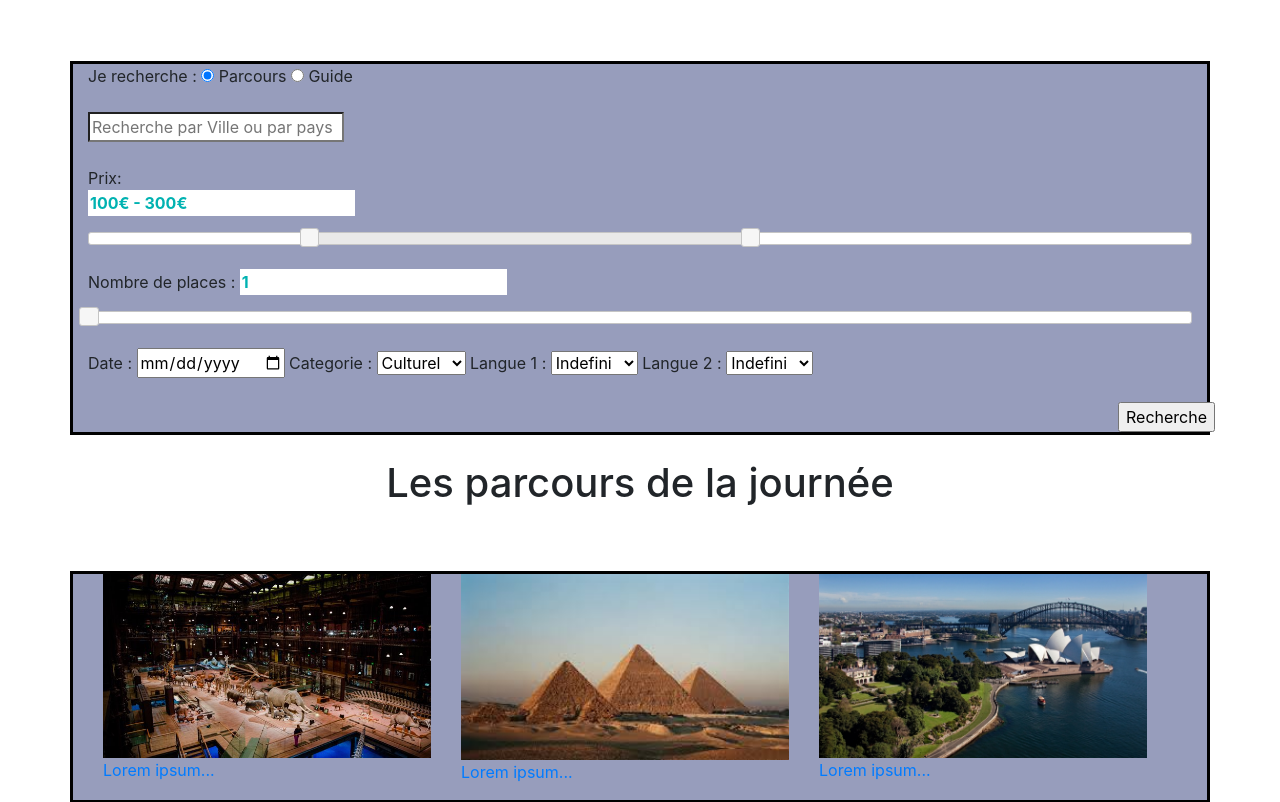
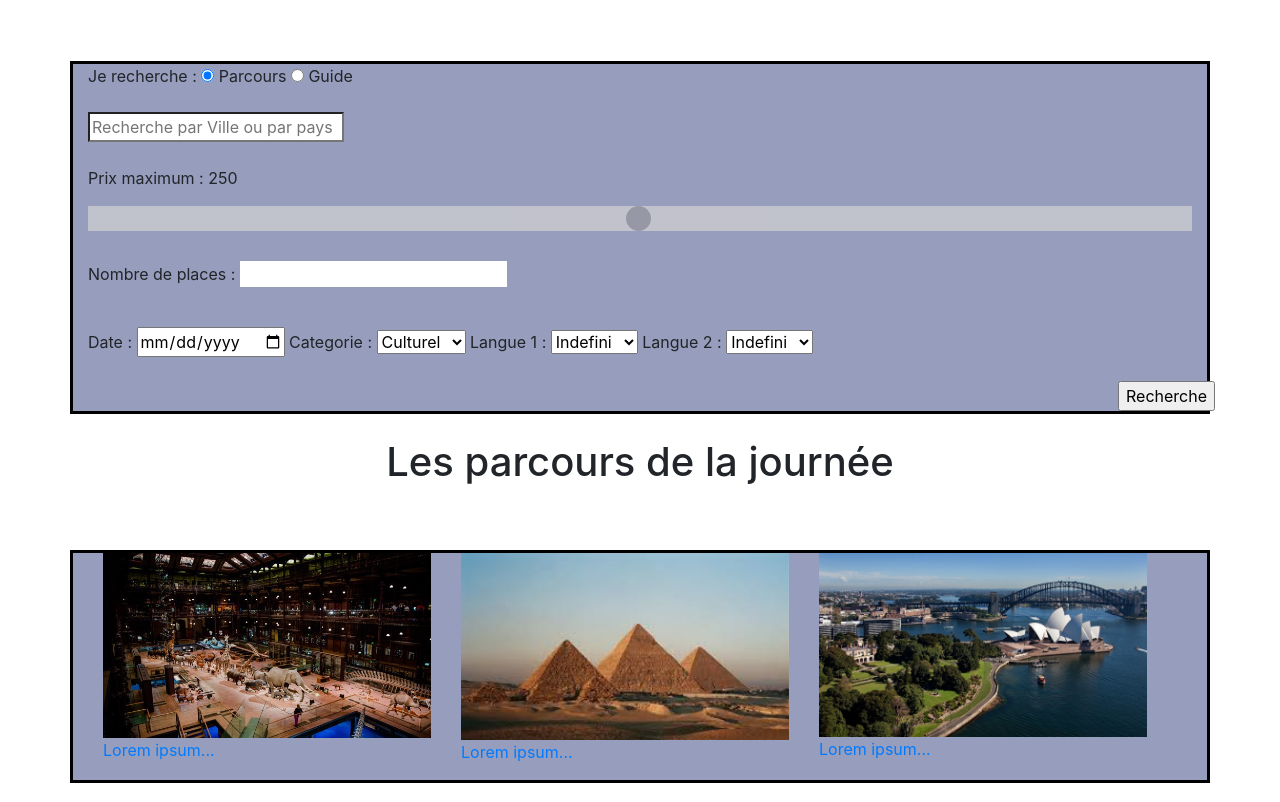
Before and after one commit to Pierremardos/Viaxe, a PHP site: page / in a window 1280 px wide. Shown: the part 227-1029 px from the top of the page. Run offline with PHP 8.4, Linux system fonts and the light colour scheme; some libraries are stand-ins or nearby versions.

Commit message:
JS correction recheche parcours

```diff
--- /dev/null
+++ b/css/slider.css
@@ -0,0 +1,32 @@
+.slider {
+    -webkit-appearance: none;
+    width: 100%;
+    height: 25px;
+    background: #d3d3d3;
+    outline: none;
+    opacity: 0.7;
+    -webkit-transition: .2s;
+    transition: opacity .2s;
+}
+
+.slider:hover {
+    opacity: 1;
+}
+
+.slider::-webkit-slider-thumb {
+    -webkit-appearance: none;
+    appearance: none;
+    width: 25px;
+    height: 25px;
+    border-radius: 50%;
+    background: #98969e;
+    cursor: pointer;
+}
+
+.slider::-moz-range-thumb {
+    width: 25px;
+    height: 25px;
+    border-radius: 50%;
+    background: #4CAF50;
+    cursor: pointer;
+}
--- a/include/index.js
+++ /dev/null
@@ -1,26 +0,0 @@
-$( function() {
-  $( "#slider-range" ).slider({
-    range: true,
-    min: 0,
-    max: 500,
-    values: [ 100, 300 ],
-    slide: function( event, ui1 ) {
-      $( "#amount1" ).val( ui1.values[ 0 ] + "€ - " + ui1.values[ 1 ] + "€" );
-    }
-  });
-  $( "#amount1" ).val( $( "#slider-range" ).slider( "values", 0 ) + "€" +
-    " - " + $( "#slider-range" ).slider( "values", 1 ) + "€");
-} );
-
-$( function() {
-  $( "#slider-range-min" ).slider({
-    range: "min",
-    value: 1,
-    min: 1,
-    max: 10,
-    slide: function( event, ui ) {
-      $( "#amount" ).val( ui.value );
-    }
-  });
-  $( "#amount" ).val( $( "#slider-range-min" ).slider( "value" ) );
-} );
--- /dev/null
+++ b/include/slider.js
@@ -0,0 +1,9 @@
+
+  var slider = document.getElementById("firstSlider");
+  var output = document.getElementById("price");
+  output.innerHTML = `Prix maximum : ${slider.value}`;
+
+  console.log(slider);
+  slider.oninput = function() {
+  output.innerHTML = `Prix maximum : ${slider.value}`;
+  }
--- a/index.php
+++ b/index.php
@@ -12,12 +12,10 @@
 	<link rel="stylesheet" type="text/css" href="css/bootstrap.css">
 	<link rel="stylesheet" href="//code.jquery.com/ui/1.12.1/themes/base/jquery-ui.css">
 	<link rel="stylesheet" type="text/css" href="css/style.css">
-	<script src="https://code.jquery.com/jquery-3.2.1.slim.min.js" integrity="sha384-KJ3o2DKtIkvYIK3UENzmM7KCkRr/rE9/Qpg6aAZGJwFDMVNA/GpGFF93hXpG5KkN" crossorigin="anonymous"></script>
+  <link rel="stylesheet" type="text/css" href="css/slider.css">
 	<script src="https://cdnjs.cloudflare.com/ajax/libs/popper.js/1.12.9/umd/popper.min.js" integrity="sha384-ApNbgh9B+Y1QKtv3Rn7W3mgPxhU9K/ScQsAP7hUibX39j7fakFPskvXusvfa0b4Q" crossorigin="anonymous"></script>
 	<script src="https://maxcdn.bootstrapcdn.com/bootstrap/4.0.0/js/bootstrap.min.js" integrity="sha384-JZR6Spejh4U02d8jOt6vLEHfe/JQGiRRSQQxSfFWpi1MquVdAyjUar5+76PVCmYl" crossorigin="anonymous"></script>
-	<script src="https://code.jquery.com/jquery-1.12.4.js"></script>
- 	<script src="https://code.jquery.com/ui/1.12.1/jquery-ui.js"></script>
- 	<script src="include/index.js"></script>
+
 </head>
 <body>
 	<header>
@@ -57,23 +55,34 @@
 					 Bienvenue et bonne recherche.
 				</p>
 		</section>
+
+
+
+
+
 		<div class="search container">
 			<form action="searchparcours.php" method="post">
 				Je recherche : <input type="radio" name="type" value="parcours" checked> Parcours
 				<input type="radio" name="type" value="guide"> Guide
 				<br>
 				<br>
+
+
 				<input type="search" name="city" placeholder="Recherche par Ville ou par pays">
 				<br>
 				<br>
-				<p>
-  				Prix:
-					<br>
-  				<input type="text" id="amount1" readonly style="border:0; color:#00B2B1; font-weight:bold;">
-				</p>
-				<div id="slider-range"></div>
-				<br>
-				<p>
+        <p id="price"></p>
+
+			  <div class="slidecontainer">
+          <input type="range" min="1" max="500" value="250" class="slider" id="firstSlider">
+        </div>
+        <script src="include/slider.js"></script>
+        <br>
+
+
+
+
+        <p>
 					Nombre de places :
   				<input type="text" id="amount" readonly style="border:0; color:#00B2B1; font-weight:bold;">
 				</p>
@@ -102,6 +111,13 @@
 				<input type="submit" value="Recherche" readonly style="margin-left: 1030px;">
 			</form>
 		</div>
+
+
+
+
+
+
+
 		<br>
 		<h1 class="titreSection">Les parcours de la journée</h1>
 		<div class="search container">
--- a/log.txt
+++ b/log.txt
@@ -148,3 +148,7 @@
  Création :
 Casselescouilles
 loop
+
+ Création :
+JonasClient
+pizzas
```
Also changed, not shown: logGuide.txt (+12 -0 lines).
